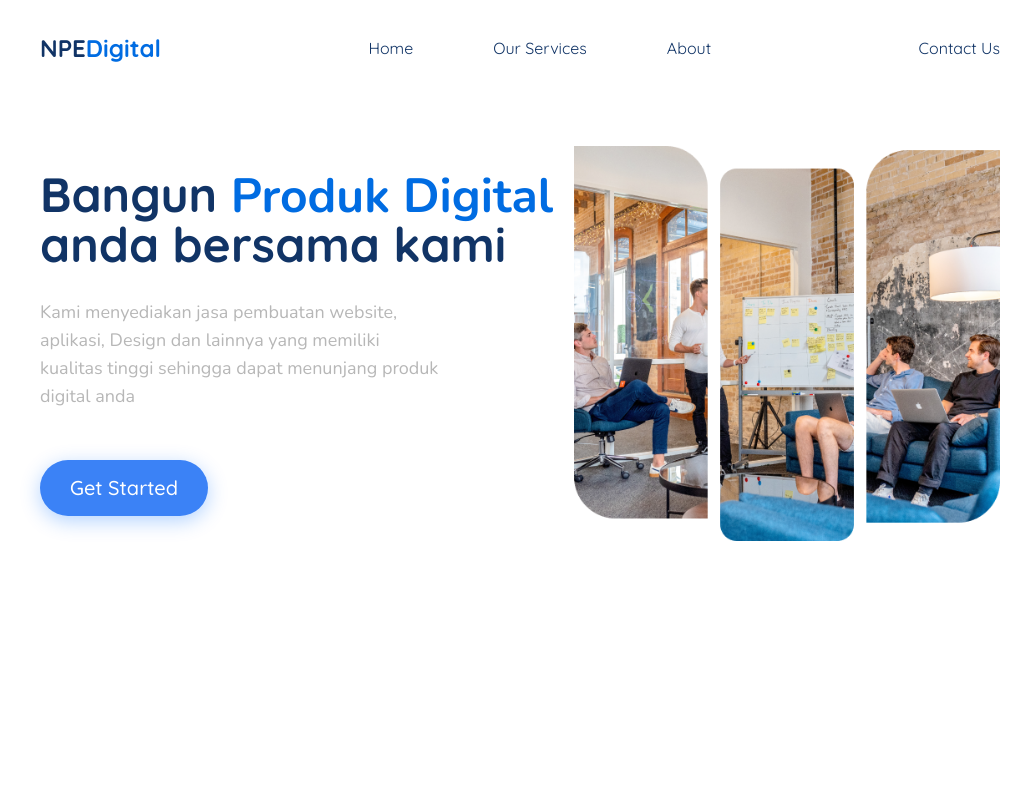
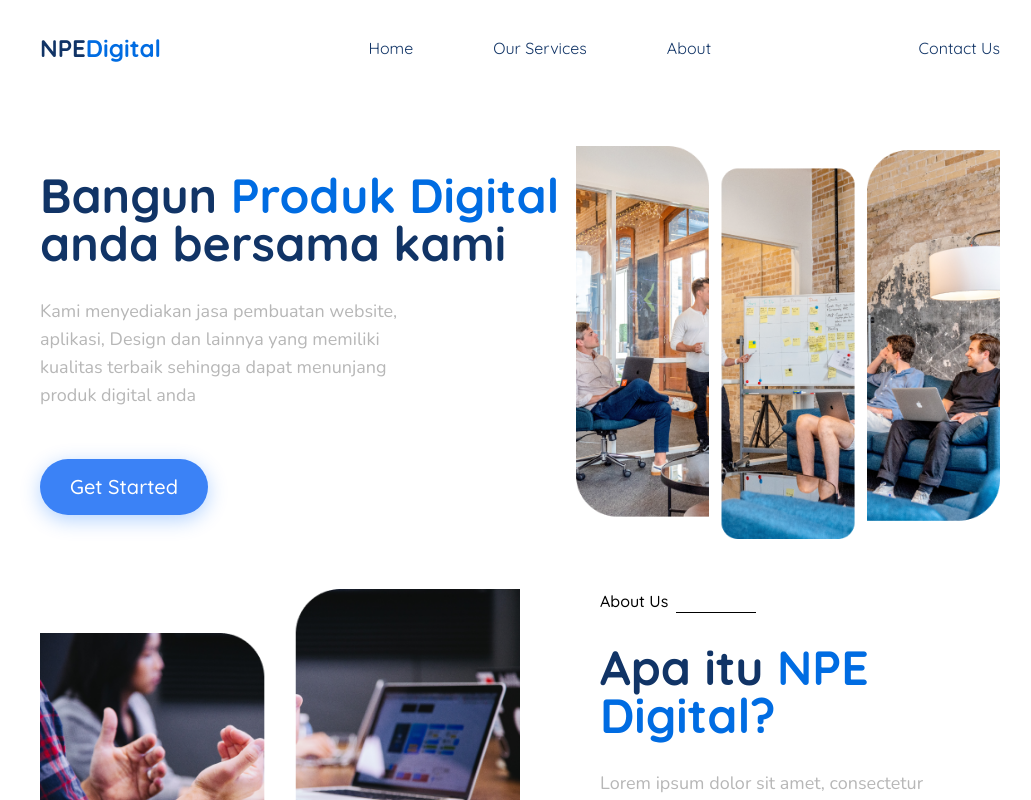
Before and after one commit to rafmasloman/NPE-Digital, a React (Create React App) app: page / in a window 1280 px wide. Shown: the top 800 px of the page, without its empty margins (120-1151 px from the left). Built offline with nearby package versions, Linux system fonts and the light colour scheme.

Commit message:
menambah beberapa perubahan

```diff
--- a/src/App.js
+++ b/src/App.js
@@ -1,3 +1,4 @@
+import About from "./components/about";
 import Header from "./components/header";
 import Hero from "./components/hero";
 function App() {
@@ -5,6 +6,7 @@ function App() {
     <div className="px-7.5 md:px-40">
       <Header />
       <Hero />
+      <About />
     </div>
   );
 }
--- a/src/components/hero/index.js
+++ b/src/components/hero/index.js
@@ -1,30 +1,23 @@
-import React, { useState } from "react";
+import React from "react";
 import HeroImage from "../../assets/images/hero image.png";
 import HeroImageMobile from "../../assets/images/hero image mobile.jpg";
 import Button from "../../components/button";
 const Hero = () => {
-  const [test, setTest] = useState(true);
   return (
     <div className="container mx-auto  mt-12.5 md:flex">
       <div className="flex flex-col justify-center">
         <h1 className="font-primary font-bold text-blue-secondary text-2.5xl md:text-5xl ">
           Bangun{" "}
-          <span className="font-secondary text-blue-primary">
-            Produk Digital
-          </span>{" "}
+          <span className="font-primary text-blue-primary">Produk Digital</span>{" "}
           anda bersama kami
         </h1>
         <p className="text-gray-text font-secondary  text-xs mt-2.5 md:w-9/12 md:text-lg md:mt-7.5 ">
           Kami menyediakan jasa pembuatan website, aplikasi, Design dan lainnya
-          yang memiliki kualitas tinggi sehingga dapat menunjang produk digital
+          yang memiliki kualitas terbaik sehingga dapat menunjang produk digital
           anda
         </p>
         <div className="flex justify-center mt-12.5 md:justify-start">
-          <Button
-            name="Get Started"
-            onClick={() => setTest(!test)}
-            btnType="button"
-          />
+          <Button name="Get Started" btnType="button" />
         </div>
       </div>
 
--- a/tailwind.config.js
+++ b/tailwind.config.js
@@ -35,6 +35,12 @@ module.exports = {
       boxShadow: {
         "primary-btn": "0 5px 20px rgba(2, 108, 255, 0.3)",
       },
+      width: {
+        12.5: "3.125rem",
+      },
+      height: {
+        0.9: "0.9px",
+      },
     },
   },
   variants: {
```
Also changed, not shown: 1 other file (tests, documents, lock files or other folders).
